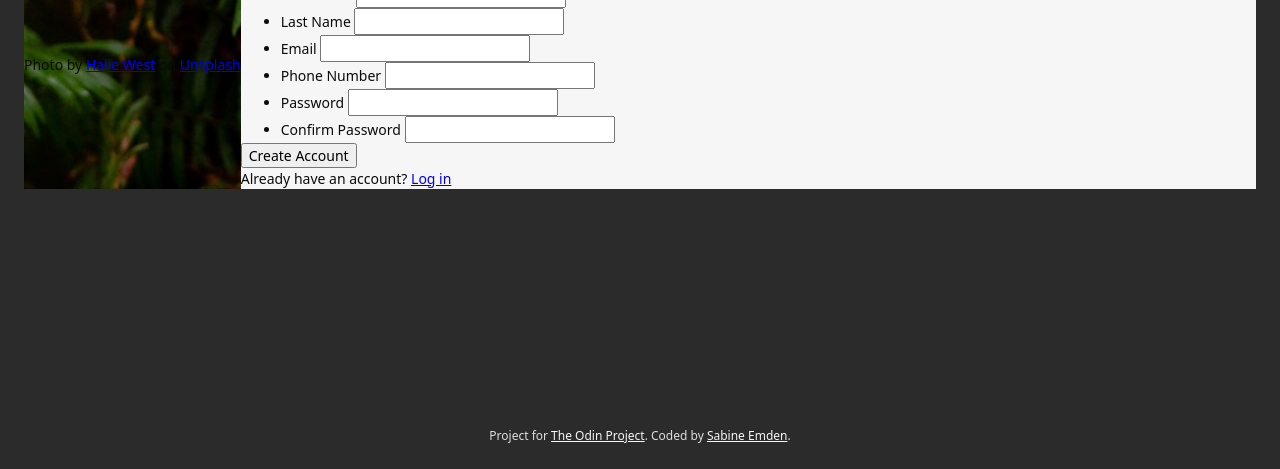
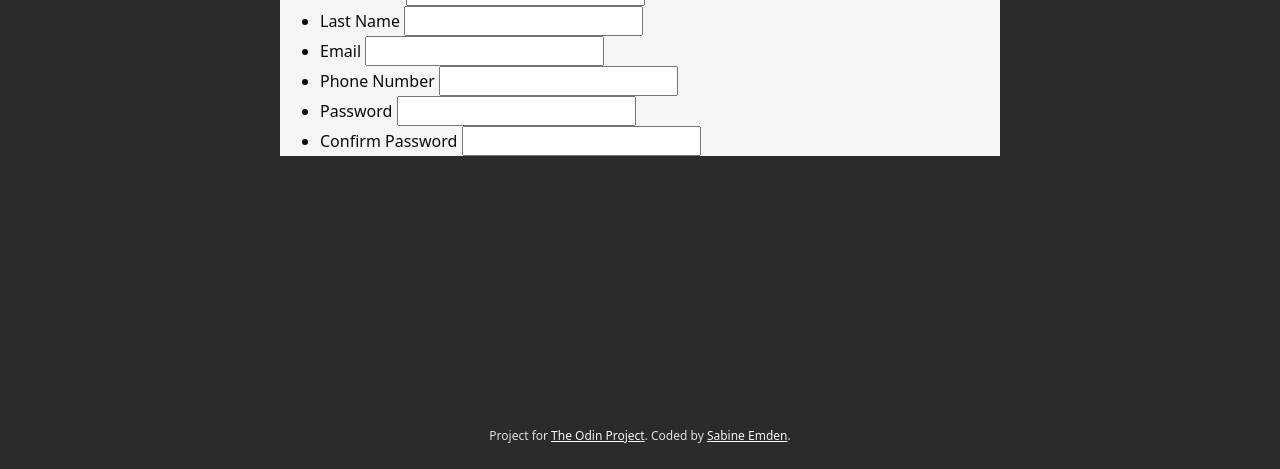
Before and after one commit to SabineEmden/odin-sign-up-form, a plain HTML site: page index.html in a window 1280 px wide. Shown: the part 331-800 px from the top of the page. Drawn offline with Linux system fonts and the light colour scheme.

Commit message:
Simplify to focus on form section first

```diff
--- a/index.html
+++ b/index.html
@@ -8,8 +8,8 @@
   </head>
   <body>
     <main>
-      <div class="container">
-        <div class="image-sidebar">
+      <div class="component">
+        <!-- <div class="image-sidebar">
           <div class="sidebar-top">
             <div class="title">
               <img
@@ -33,16 +33,16 @@
               >
             </p>
           </div>
-        </div>
+        </div> -->
         <div class="main-content">
-          <div class="sales-pitch">
+          <!-- <div class="sales-pitch">
             <p>
               This is not a real online service! You know you need something
               like this in your life to help you realize your deepest dreams.
               Sign up <em>now</em> to get started.
             </p>
             <p>You <em>know you want to.</em></p>
-          </div>
+          </div> -->
           <div class="sign-up">
             <h2>Let's do this!</h2>
             <form method="post" id="sign-up-form">
@@ -74,12 +74,12 @@
               </ul>
             </form>
           </div>
-          <div class="submit-form">
+          <!-- <div class="submit-form">
             <input type="submit" value="Create Account" form="sign-up-form" />
             <p class="login-link">
               Already have an account? <a href="#">Log in</a>
             </p>
-          </div>
+          </div> -->
         </div>
       </div>
     </main>
--- a/style.css
+++ b/style.css
@@ -56,22 +56,17 @@ h6 {
 :root {
   --grey900: rgb(11, 11, 11);
   --grey700: rgb(43, 43, 43);
-  --grey-semi: rgb(43, 43, 43 / 70%);
+  /* --grey-semi: rgb(43, 43, 43 / 70%); */
   --grey100: rgb(246, 246, 246);
   --grey200: rgb(222, 222, 222);
   --grey300: rgb(174, 174, 174);
   --accent-color: rgb(89, 109, 72);
-  --focus-color: rgb(46, 89, 149);
-  --error-color: rgb(198, 60, 36);
+  /* --focus-color: rgb(46, 89, 149);
+  --error-color: rgb(198, 60, 36); */
 }
 
 body {
   font-family: system-ui, sans-serif;
-  /* 0.875 * 16px = 14px */
-  font-size: 0.875rem;
-  font-weight: 400;
-  font-style: normal;
-  color: var(--grey200);
   background-color: var(--grey700);
   display: flex;
   flex-direction: column;
@@ -88,15 +83,15 @@ main {
 }
 
 /* Sign-up form component */
-.container {
+.component {
   background-color: var(--grey100);
   color: var(--grey900);
   display: flex;
-  flex-basis: 120rem;
+  width: 45rem;
 }
 
 /* Image sidebar */
-.image-sidebar {
+/* .image-sidebar {
   background-image: url(./assets/images/halie-west-25xggax4bSA-unsplash.jpg);
   display: flex;
   flex-direction: column;
@@ -125,14 +120,20 @@ main {
 
 .sidebar-bottom {
   flex-grow: 2;
+} */
+
+/* Main content */
+.main-content {
+  flex-grow: 2;
 }
 
 /* Footer */
 .attribution {
-  /* 0.75 * 16px = 12px */
-  font-size: 0.75rem;
+  color: var(--grey200);
+  font-size: 0.75rem; /* 0.75 * 16px = 12px */
   text-align: center;
 }
+
 .attribution a {
   color: var(--grey100);
 }
```
